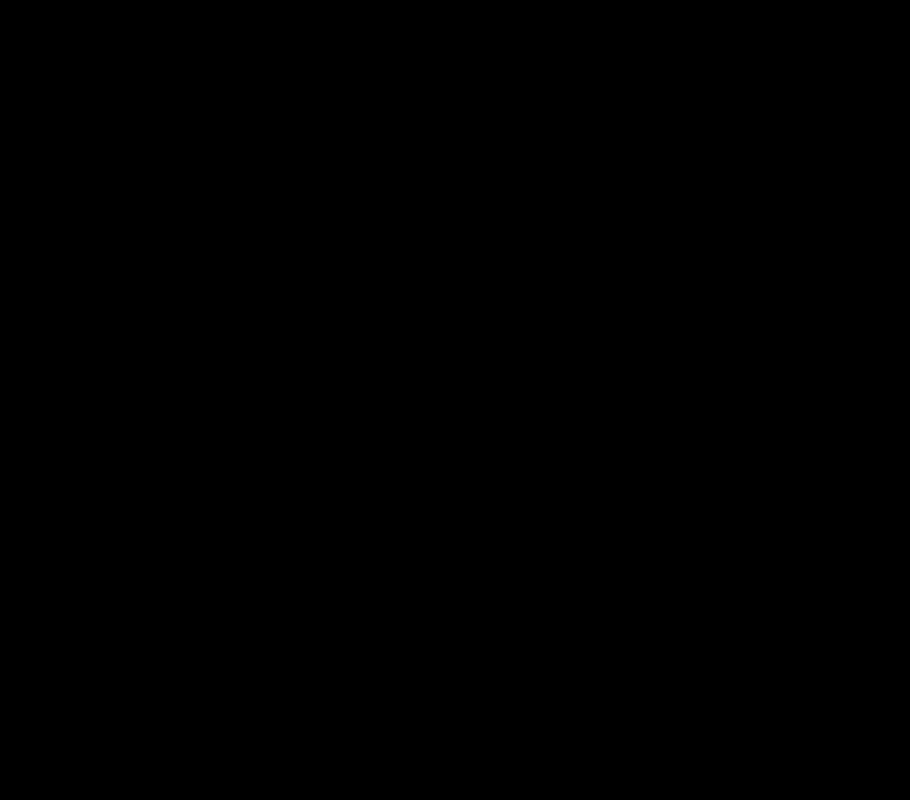
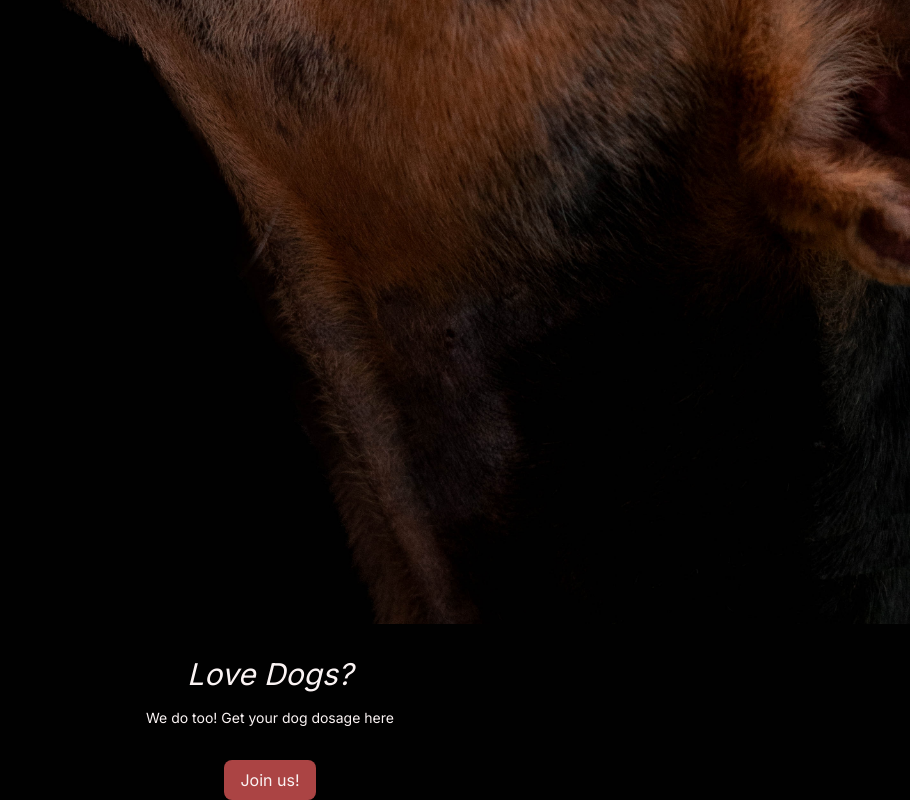
Before and after one commit to hny-codes/pawfic-pictures, a Next.js app: page / in a window 1280 px wide. Shown: the part 865-1665 px from the top of the page, without its empty margins (370-1280 px from the left). Before the commit the page ends 800 px from the top, so only its background shows below. Built offline with nearby package versions, Linux system fonts and the light colour scheme.

Commit message:
Add main page

```diff
--- a/src/app/page.tsx
+++ b/src/app/page.tsx
@@ -1,3 +1,22 @@
+import Image from 'next/image';
+import Link from 'next/link';
+import DogPic from 'public/images/dog.jpg';
+
 export default function Home() {
-  return <main></main>;
+  return (
+    <main>
+      <div>
+        <Image src={DogPic} alt='dog picture' className='' />
+        <div className='text-[--clr-text] text-center mt-8 px-8'>
+          <h1 className='italic text-3xl'>Love Dogs?</h1>
+          <h2 className='text-sm mt-4'>We do too! Get your dog dosage here</h2>
+          <Link href={'/login'}>
+            <button className='mt-8 bg-[--clr-primary-01] px-4 py-2 rounded-lg hover:opacity-80 transition'>
+              Join us!
+            </button>
+          </Link>
+        </div>
+      </div>
+    </main>
+  );
 }
```
